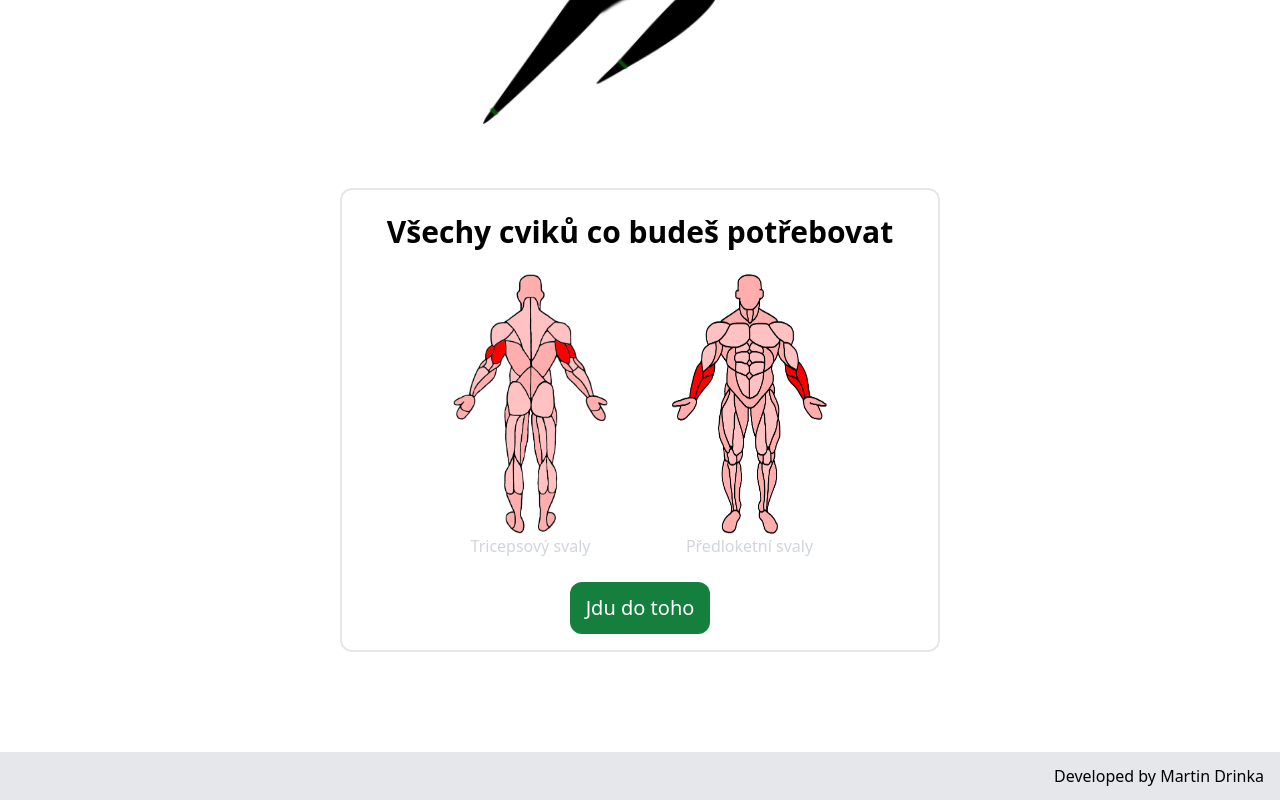
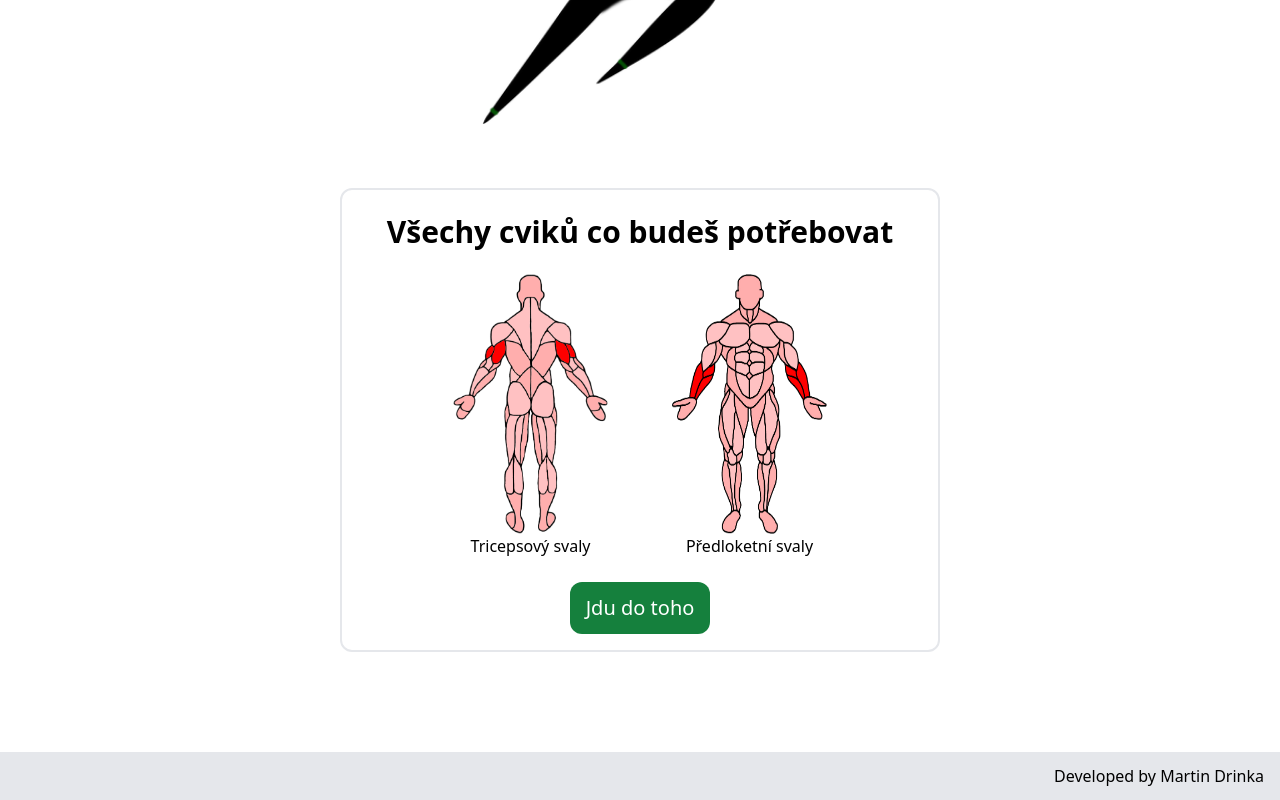
Before and after one commit to martodrak/Muscles, a React (Vite) app: page / in a window 1280 px wide. Shown: the part 521-1321 px from the top of the page. Built offline with nearby package versions, Linux system fonts and the light colour scheme.

Commit message:
Změna barvy
Lepší viditelnost na úvodní strance pod měnící se ma obr

```diff
--- a/src/components/Carousel.jsx
+++ b/src/components/Carousel.jsx
@@ -16,7 +16,7 @@ export default function Carousel() {
     <div className="flex items-center gap-16 justify-center mt-6">
       <div className="flex flex-col items-center justify-center">
         <img className="w-[155px] h-[260px]" src={musclesData[index].image} />
-        <p className="text-gray-300">{musclesData[index].name}</p>
+        <p className="text-black-300">{musclesData[index].name}</p>
       </div>
 
       {screenSize.width > 1024 && (
@@ -25,7 +25,7 @@ export default function Carousel() {
             className="w-[155px] h-[260px]"
             src={musclesData[index + 1].image}
           />
-          <p className="text-gray-300">{musclesData[index + 1].name}</p>
+          <p className="text-black-300">{musclesData[index + 1].name}</p>
         </div>
       )}
     </div>
```
